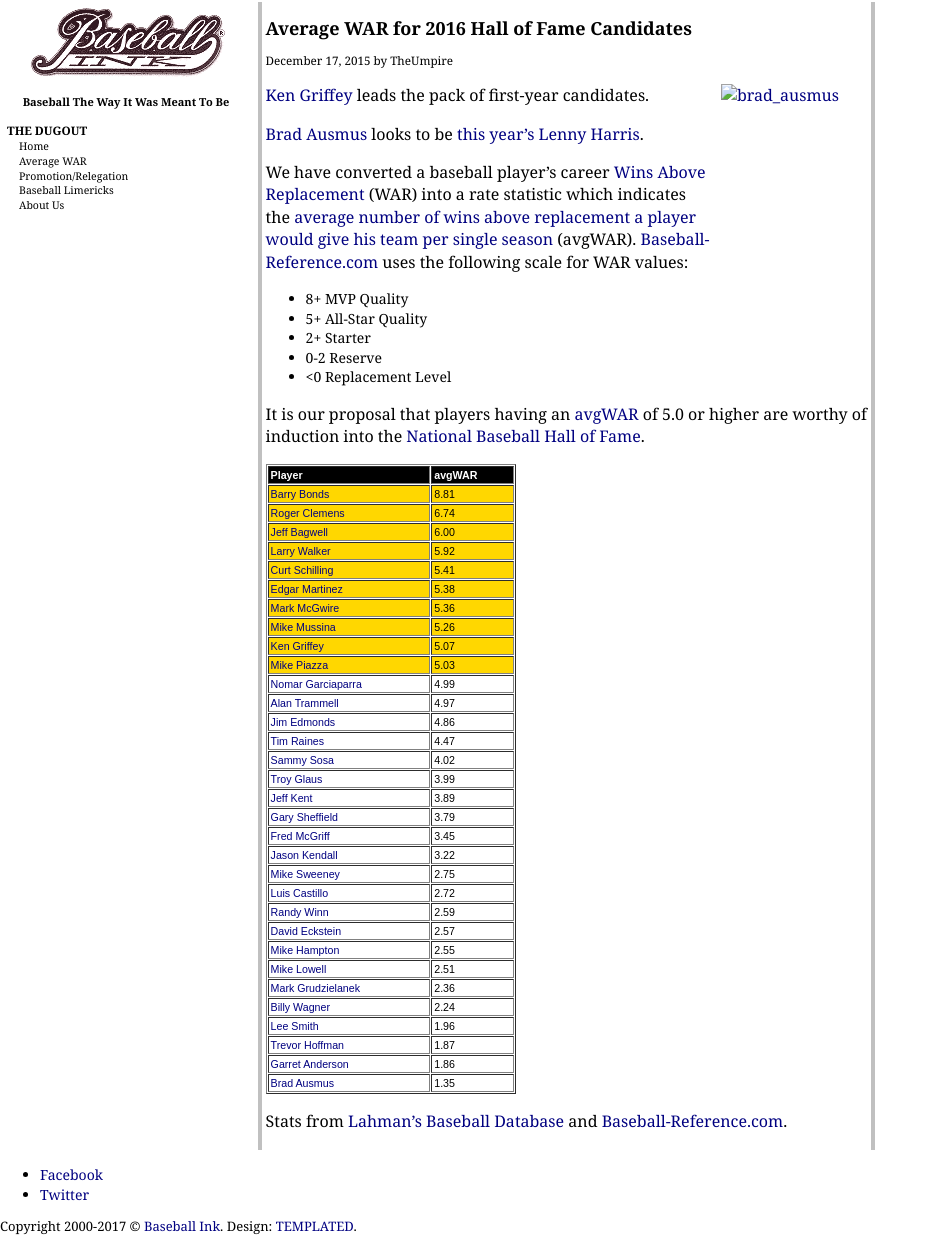
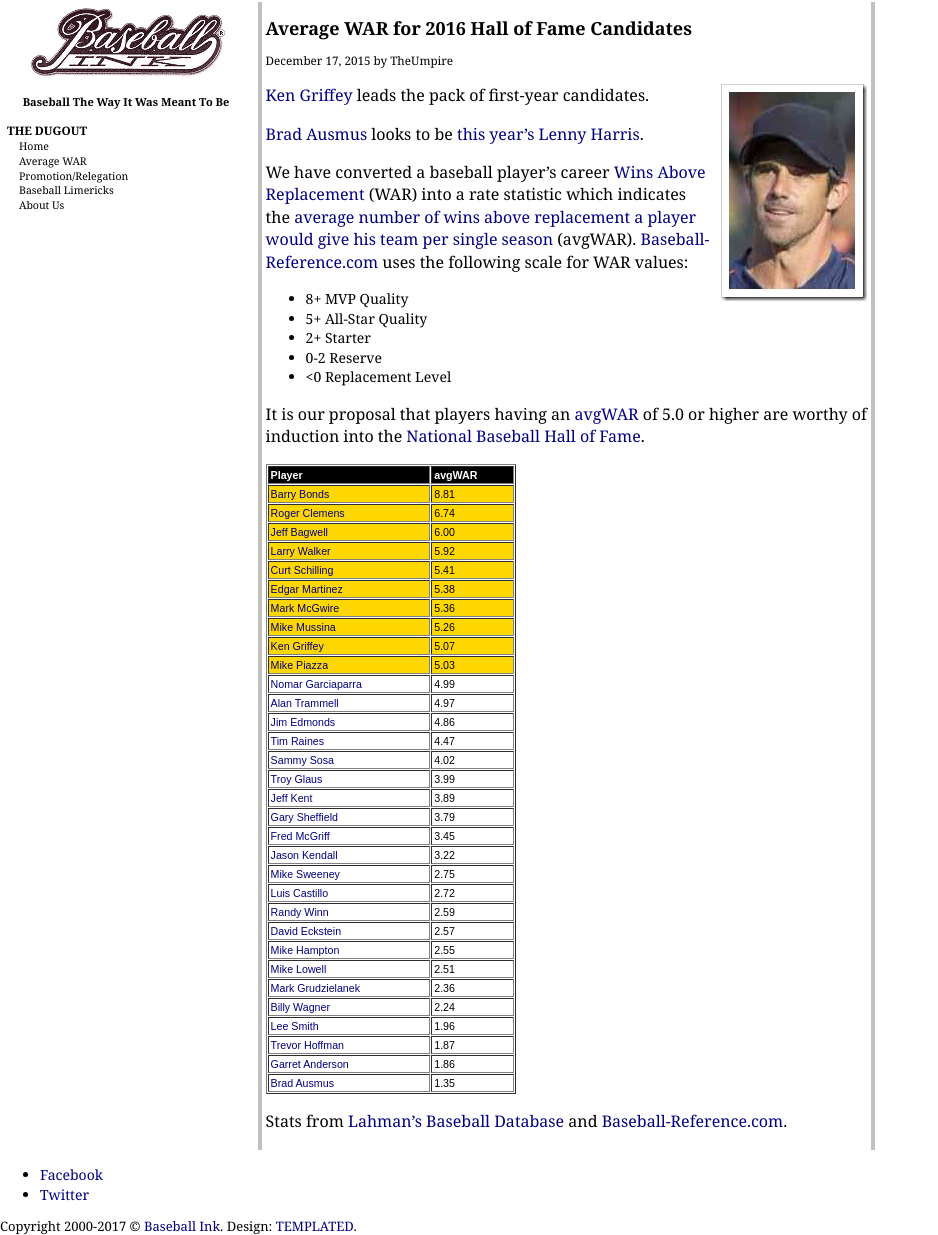
Before and after one commit to jaypalexa/baseballink, a Jekyll site: the page built from pages/average-war-for-2016-hall-of-fame-candidates.md, in a window 1280 px wide. Shown: the whole page, without its empty margins (0-938 px from the left). Built offline with Jekyll 4.4.1, drawn with Linux system fonts in a browser that asks for light colours; nearby versions of some CDN libraries; library files that are not in the unit come from our copies.

Commit message:
Update average-war-for-2016-hall-of-fame-candidates.md

```diff
--- a/pages/average-war-for-2016-hall-of-fame-candidates.md
+++ b/pages/average-war-for-2016-hall-of-fame-candidates.md
@@ -5,7 +5,7 @@
 <h1>Average WAR for 2016 Hall of Fame Candidates</h1>
 <div class="meta">December 17, 2015 by TheUmpire</div>
 <div class="storycontent">
-<p><a title="Brad Ausmus" href="https://en.wikipedia.org/wiki/Brad_Ausmus#/media/File:Brad_Ausmus_on_August_1,_2015.jpg" target="_blank"><img style="border-bottom: 0px; border-left: 0px; margin: 0px 0px 10px 10px; display: inline; border-top: 0px; border-right: 0px" title="brad_ausmus" border="0" alt="brad_ausmus" align="right" src="{{ site.url }}{{ site.baseurl }}/images/brad_ausmus.jpg" width="146" height="217" /></a></p>
+<p><a title="Brad Ausmus" href="https://en.wikipedia.org/wiki/Brad_Ausmus#/media/File:Brad_Ausmus_on_August_1,_2015.jpg" target="_blank"><img style="border-bottom: 0px; border-left: 0px; margin: 0px 0px 10px 10px; display: inline; border-top: 0px; border-right: 0px" title="brad_ausmus" border="0" alt="brad_ausmus" align="right" src="{{ site.url }}{{ site.baseurl }}/assets/images/brad_ausmus.jpg" width="146" height="217" /></a></p>
 <p><a href="http://www.baseball-reference.com/players/g/griffke02.shtml">Ken Griffey</a> leads the pack of first-year candidates.</p>
 <p><a href="http://www.baseball-reference.com/players/a/ausmubr01.shtml">Brad Ausmus</a> looks to be <a href="{{ site.url }}{{ site.baseurl }}/pages/lenny-harris-for-hall-of-fame-huh.html">this year’s Lenny Harris</a>.</p>
 <p>We have converted a baseball player’s career <a href="http://saberlibrary.com/misc/war/">Wins Above Replacement</a> (WAR) into a rate statistic which indicates the <a href="{{ site.url }}{{ site.baseurl }}/pages/avg-war.html">average number of wins above replacement a player would give his team per single season</a> (avgWAR). <a href="http://www.baseball-reference.com">Baseball-Reference.com</a> uses the following scale for WAR values:</p>
```
